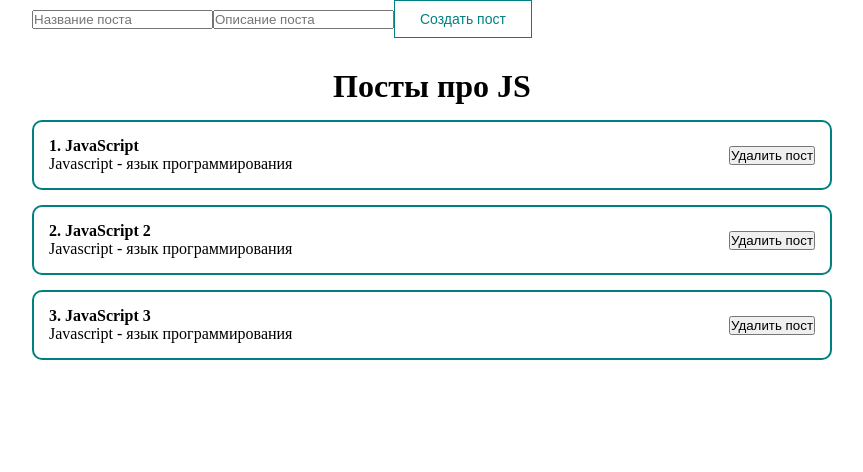
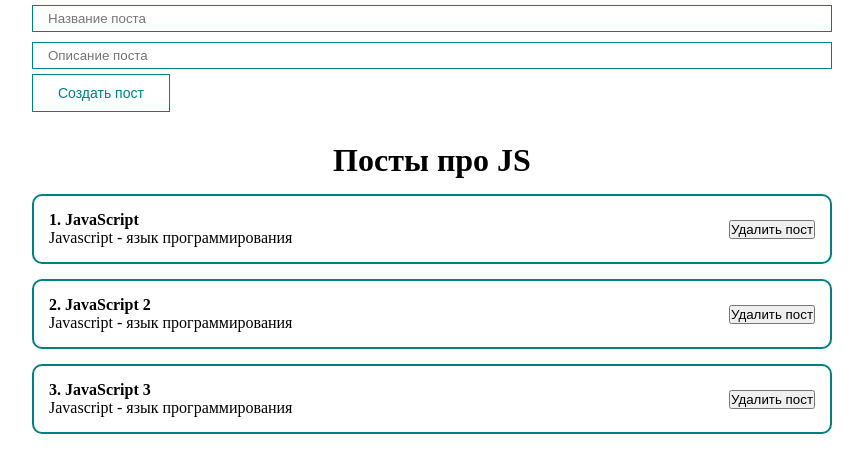
Before and after one commit to eozubarev/react-app, a React (Create React App) app: page / in a window 1280 px wide. Shown: the top 472 px of the page, without its empty margins (208-1071 px from the left). Built offline with nearby package versions, Linux system fonts and the light colour scheme.

Commit message:
Learn Managed Component

```diff
--- a/src/App.js
+++ b/src/App.js
@@ -5,6 +5,7 @@
 import PostItem from "./Components/PostItem";
 import Postlist from "./Components/PostList";
 import Mybutton from "./Components/UI/button/MyButton";
+import Myinput from "./Components/UI/input/MyInput";
 import './styles/App.css';
 
 function App() {
@@ -19,12 +20,23 @@
     {id: 3, title: 'Python', body: 'Javascript - язык программирования'},
   ])
 
+  const [title, setTitle] = useState('')
+
+  const addNewPost = () => {
+
+  }
+
   return (
     <div className="App">
       <form>
-        <input type="text" placeholder="Название поста"/>
-        <input type="text" placeholder="Описание поста"/>
-        <Mybutton disabled>Создать пост</Mybutton>
+      {/* Управляемый компонент */}
+        <Myinput
+            value={title}
+            type="text"
+            placeholder="Название поста"
+          />
+        <Myinput type="text" placeholder="Описание поста" />
+        <Mybutton onClick={addNewPost} disabled>Создать пост</Mybutton>
       </form>
       <Postlist posts={posts} title={'Посты про JS'}/>
     </div>
--- a/src/Components/UI/input/MyInput.jsx
+++ b/src/Components/UI/input/MyInput.jsx
@@ -1,8 +1,9 @@
 import React from 'react';
+import classes from './MyInput.module.css'
 
-const Myinput = () => {
+const Myinput = (props) => {
     return (
-        <input {...props} />
+        <input className={classes.myInput} {...props} />
     );
 }
 
--- a/src/Components/UI/input/MyInput.module.css
+++ b/src/Components/UI/input/MyInput.module.css
@@ -0,0 +1,6 @@
+.myInput {
+    width: 100%;
+    padding: 5px 15px;
+    margin: 5px 0px;
+    border: 1px solid teal;
+}
```
